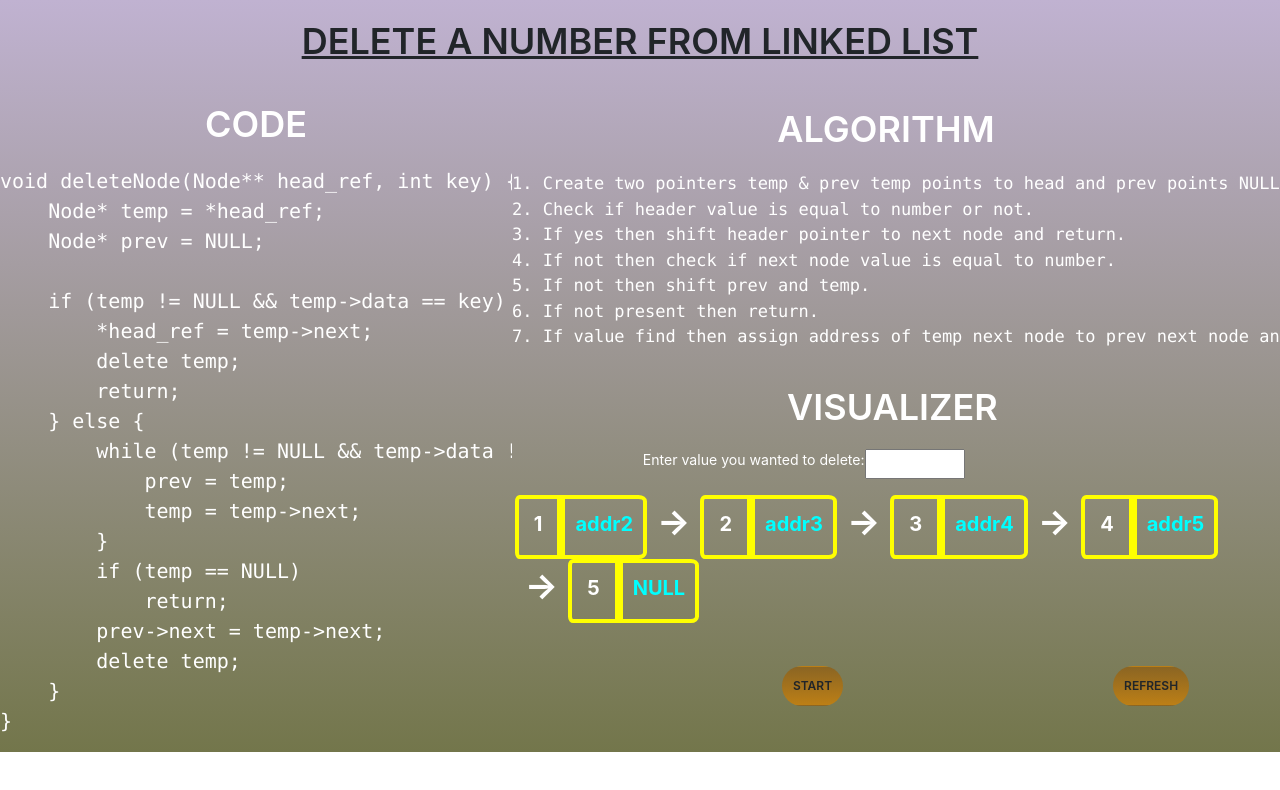
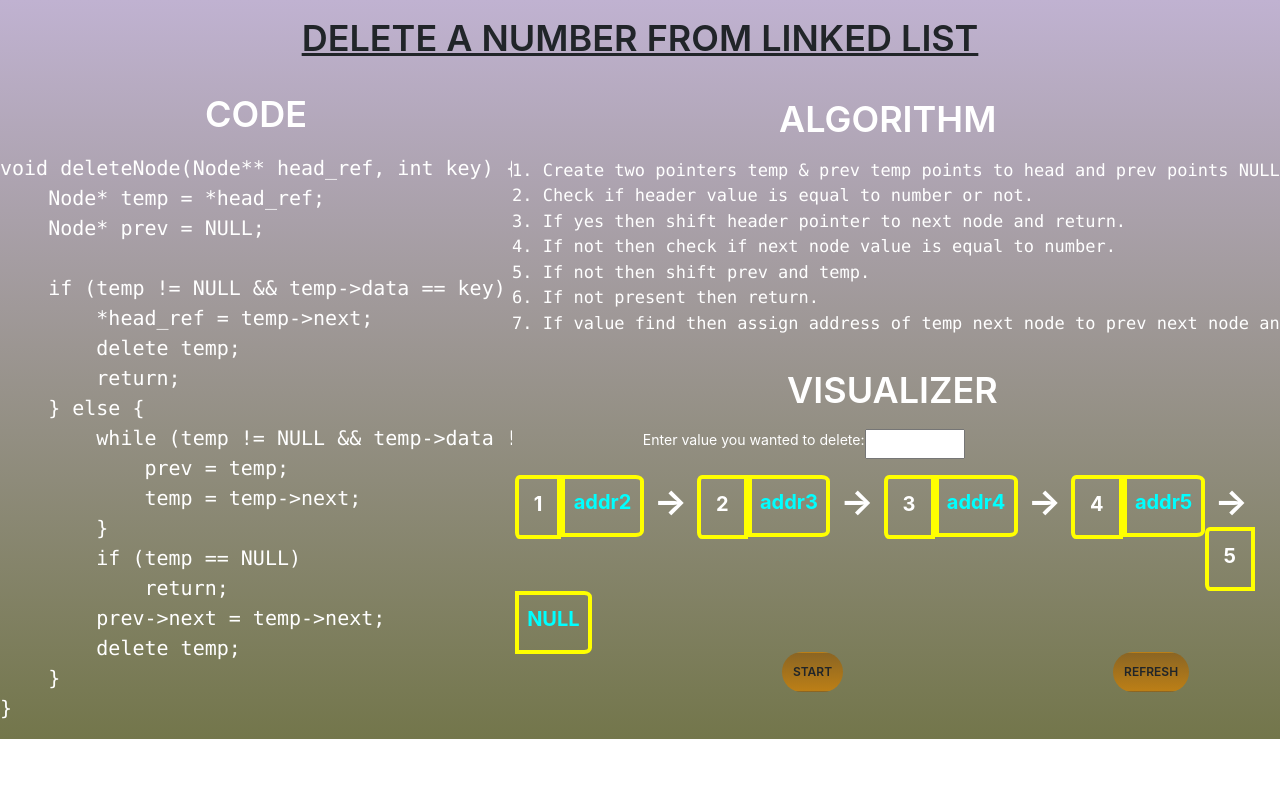
Before and after one commit to SumitKumarCSE/Delete-A-Number-From-Linked-List, a plain HTML site: page index.html in a window 1280 px wide. Drawn offline with nearby package versions, Linux system fonts and the light colour scheme.

Commit message:
Update styles.css

```diff
--- a/styles.css
+++ b/styles.css
@@ -12,8 +12,8 @@ body{
     background-repeat: no-repeat;
 }
 h1{
-    margin: 10px 10px 10px 10px;
-    padding: 10px;
+    margin: 0.65vw 0.65vw 0.65vw 0.65vw;
+    padding: 0.65vw;
     text-align: center;
     font-size: 36px;
     font-weight: 600;
@@ -85,7 +85,7 @@ input{
 }
 .addr{
     border: 4px solid yellow;
-    padding: 10px 10px 0 10px;
+    padding: 0.65vw 0.65vw 0 0.65vw;
     float: left;
     border-top-right-radius: 10%;
     border-bottom-right-radius: 10%;
```
